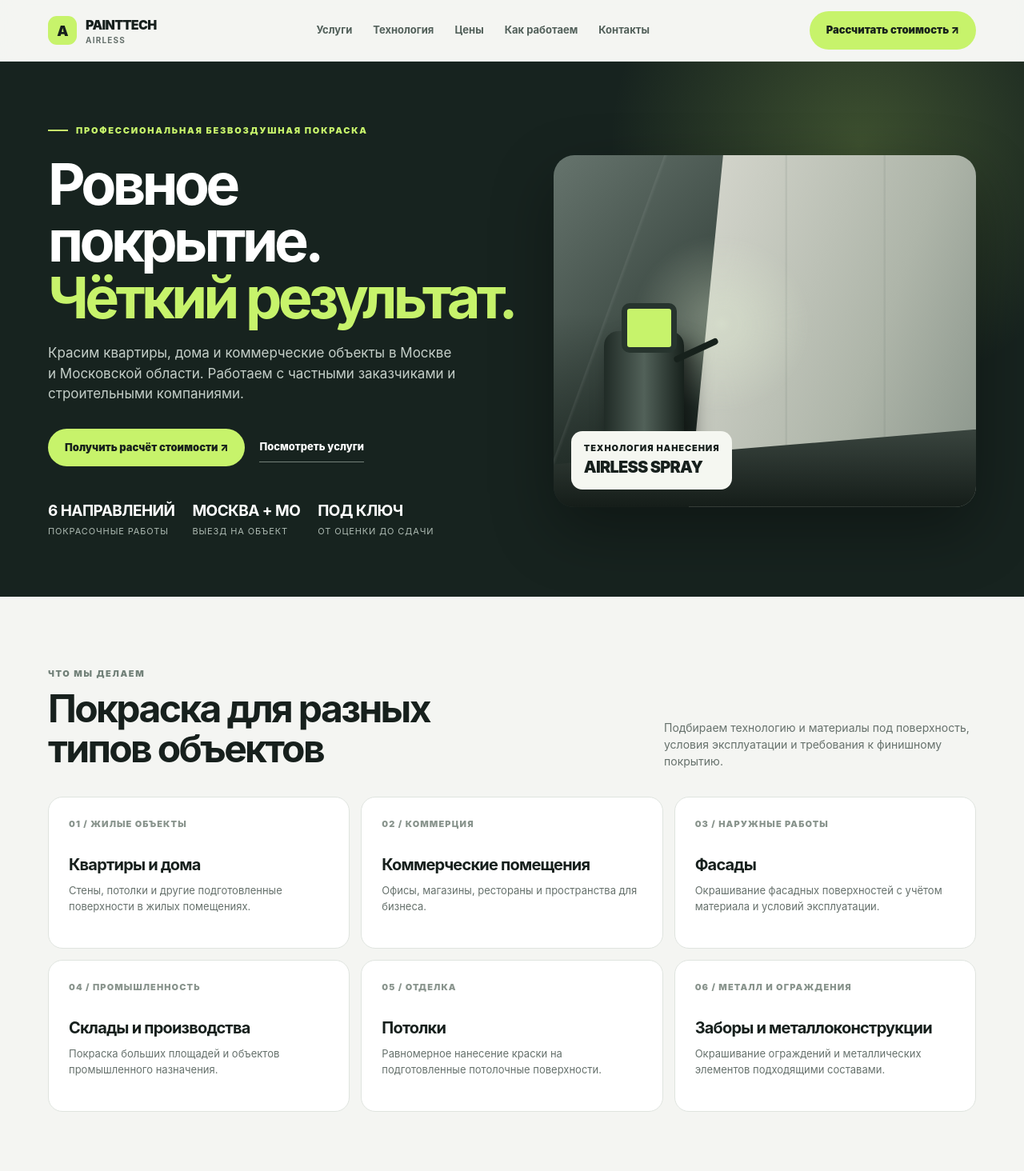
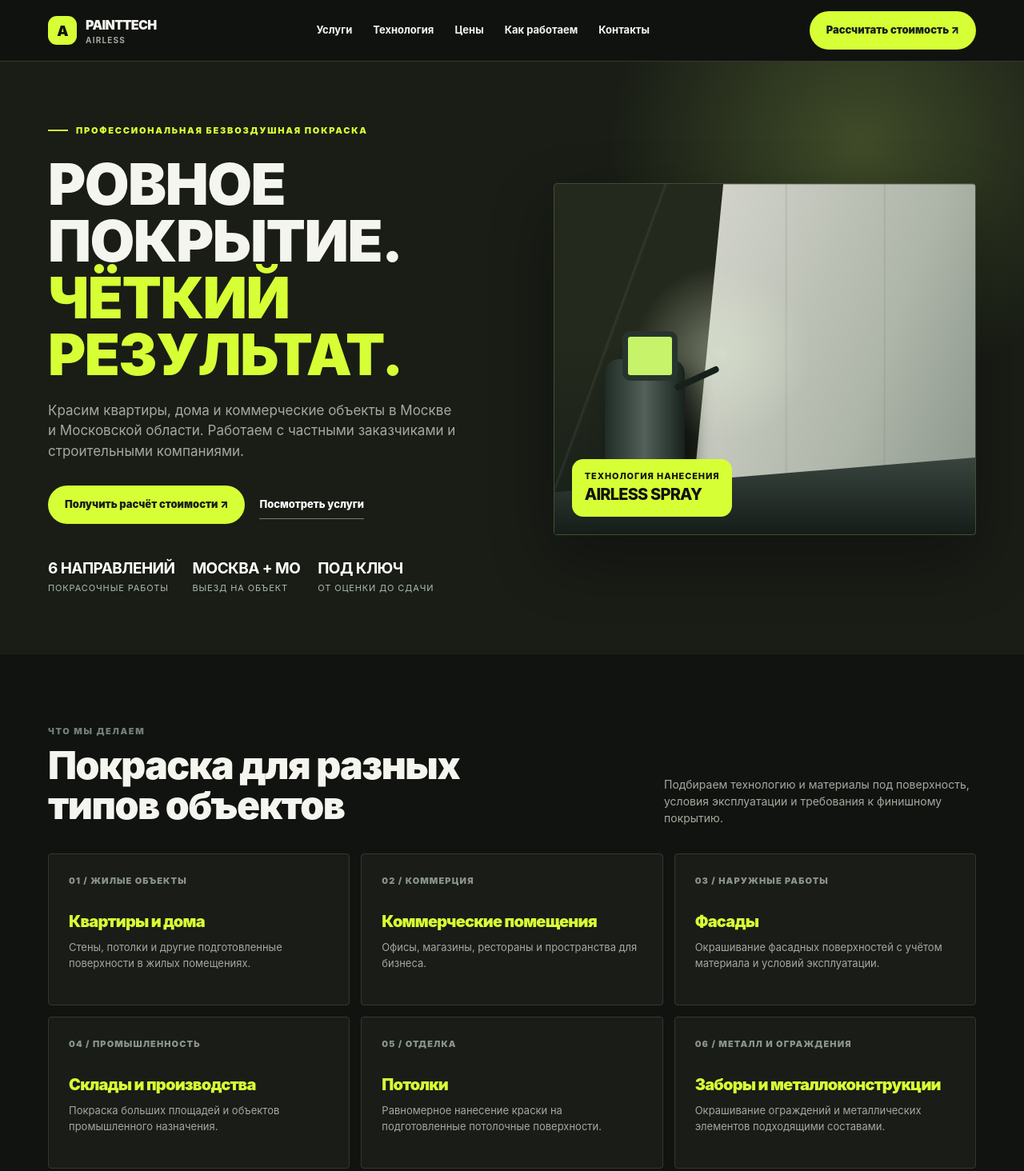
Before and after one commit to vpavlenok/painttech-site, a plain HTML site: page index.html in a window 1280 px wide. Shown: the top 1464 px of the page at 80% size. Drawn offline with Linux system fonts and the light colour scheme.

Commit message:
Update index.html

```diff
--- a/index.html
+++ b/index.html
@@ -71,6 +71,143 @@
     .notice{display:none;margin-top:8px;color:var(--lime);font-size:12px}
     @media(max-width:800px){.links{display:none}.hero{padding:58px 0}.hero-grid,.method-grid,.cta{grid-template-columns:1fr}.visual{height:340px}.section-head{display:block}.section-head p{margin-top:15px}.services{grid-template-columns:repeat(2,1fr)}.steps{grid-template-columns:repeat(2,1fr)}.cta{padding:30px}}
     @media(max-width:520px){.wrap{width:min(100% - 28px,1160px)}.nav{height:66px}.nav-cta{padding:11px 14px;font-size:11px}.hero-grid{gap:30px}h1{font-size:45px}.hero p{font-size:15px}.hero-note{gap:14px}.hero-note strong{font-size:16px}.visual{height:290px}.services{grid-template-columns:1fr}.service{min-height:150px}.service h3{margin-top:17px}.steps{grid-template-columns:1fr 1fr}.step{padding:16px}.step h3{font-size:15px}.cta{padding:25px 20px}section{padding:65px 0}}
+
+/* PAINTTECH — CONSTRUCTION BOLD */
+
+:root {
+  --bg: #111310;
+  --ink: #f5f5ef;
+  --muted: #a4a99e;
+  --lime: #d7ff35;
+  --dark: #191c17;
+  --line: #34392f;
+  --white: #20241e;
+}
+
+body {
+  background: var(--bg);
+  color: var(--ink);
+}
+
+header {
+  background: rgba(17, 19, 16, .96);
+  border-bottom: 1px solid var(--line);
+}
+
+.brand, nav a {
+  color: var(--ink);
+}
+
+.brand-mark {
+  background: var(--lime);
+  color: #111310;
+  font-weight: 900;
+}
+
+h1, h2, h3 {
+  color: var(--ink);
+  font-weight: 900;
+  letter-spacing: -1.5px;
+}
+
+h1 {
+  text-transform: uppercase;
+}
+
+.hero {
+  background: #191d16;
+  color: var(--ink);
+}
+
+.hero p, section p {
+  color: var(--muted);
+}
+
+.hero .visual {
+  background: #24291d;
+  border: 1px solid #454d32;
+  border-radius: 4px;
+  overflow: hidden;
+}
+
+.visual-tag {
+  background: var(--lime);
+  color: #111310;
+  font-weight: 800;
+}
+
+button, .button, a.button {
+  background: var(--lime);
+  color: #111310;
+  border: 0;
+  border-radius: 3px;
+  font-weight: 900;
+  text-transform: uppercase;
+}
+
+button:hover, .button:hover {
+  background: #e5ff85;
+}
+
+section {
+  background: var(--bg);
+}
+
+.service, .price-card, .method-visual,
+form, .process-item {
+  background: var(--dark);
+  border: 1px solid var(--line);
+  border-radius: 4px;
+}
+
+.service h3, .service strong,
+#prices strong, #prices b {
+  color: var(--lime);
+}
+
+#prices {
+  background: #191d16;
+}
+
+#prices .price, #prices strong {
+  color: var(--lime);
+}
+
+#process {
+  background: #191d16;
+}
+
+#contacts {
+  background: #d7ff35;
+  color: #111310;
+}
+
+#contacts h2, #contacts h3,
+#contacts p, #contacts label {
+  color: #111310;
+}
+
+input, textarea {
+  background: #111310;
+  color: #fff;
+  border: 1px solid #454d32;
+  border-radius: 3px;
+}
+
+input:focus, textarea:focus {
+  outline: 2px solid var(--lime);
+}
+
+footer {
+  background: #0b0d0a;
+  color: #a4a99e;
+  border-top: 1px solid var(--line);
+}
+
+a {
+  transition: .2s ease;
+}
+
   </style>
 </head>
 <body>
```
